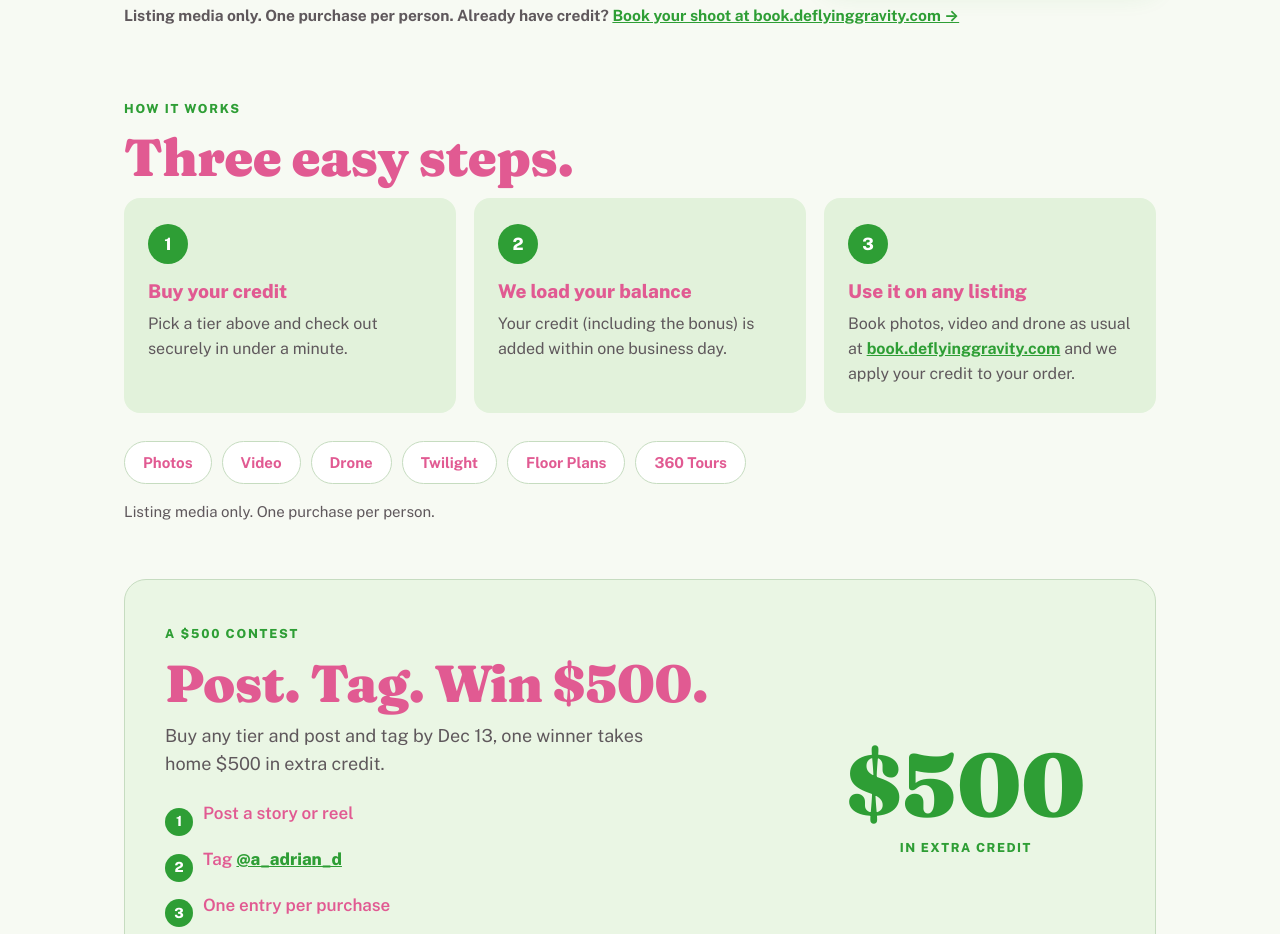
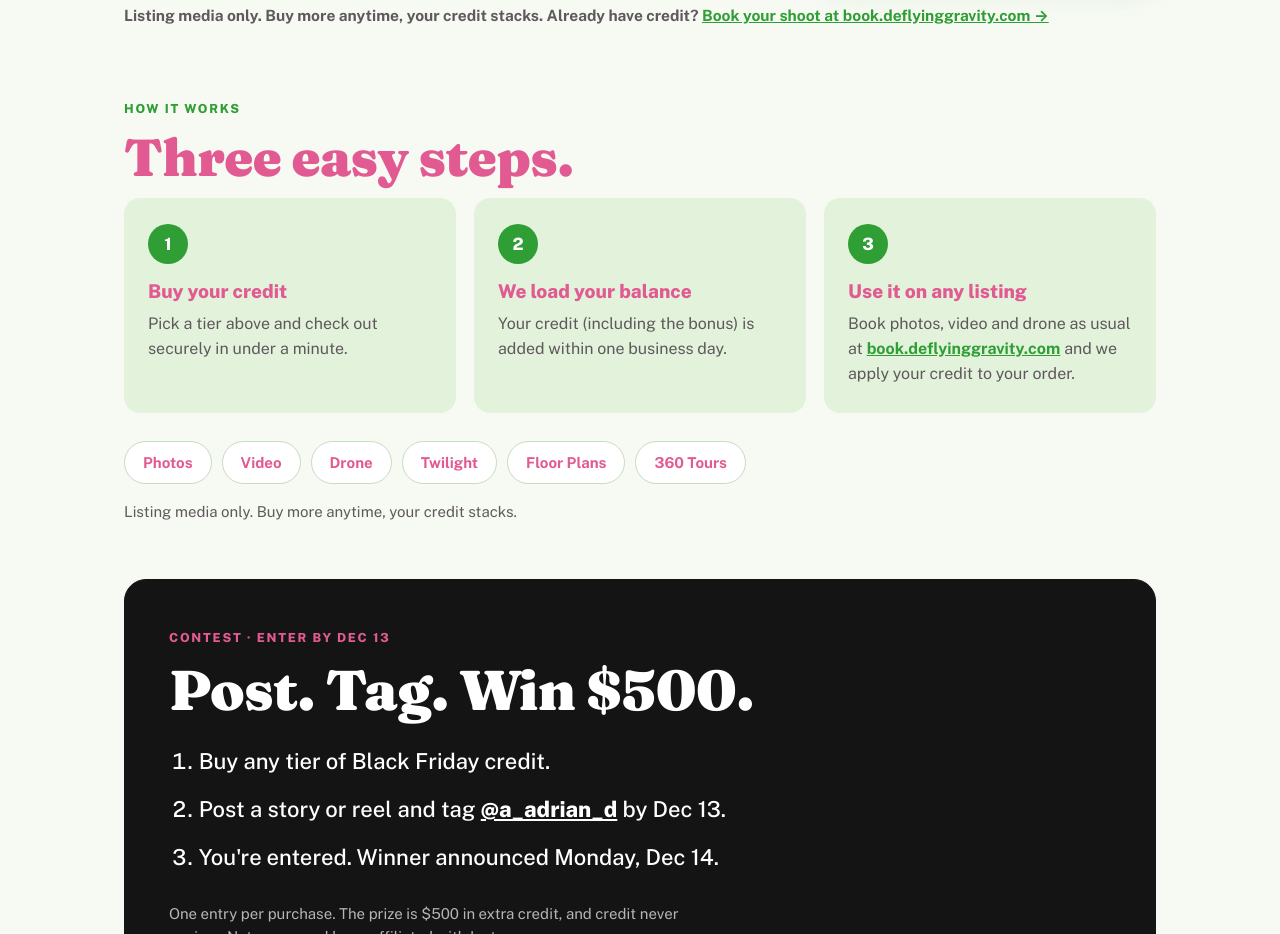
Before and after one commit to FirststrikeAD/dgwebsite, a plain HTML site: page blackfriday/index.html in a window 1280 px wide. Shown: the part 1866-2800 px from the top of the page. Drawn offline with nearby package versions, Linux system fonts and the light colour scheme.

Commit message:
Black Friday page: remove one-per-person limit, black contest box, mobile one-line fixes, spelled-out links, footer address

```diff
--- a/blackfriday/index.html
+++ b/blackfriday/index.html
@@ -285,7 +285,7 @@
     margin:0;
     font-family:var(--serif);
     font-weight:700;
-    font-size:clamp(24px,4vw,34px);
+    font-size:clamp(16px,4.6vw,34px);
     line-height:1.15;
   }
 
@@ -469,63 +469,54 @@
 
   /* ---------- CONTEST ---------- */
   .contest{
-    background:var(--mint-pale);
-    border:1px solid var(--line-dark);
+    background:#141414;
+    border:1px solid #141414;
     border-radius:22px;
-    padding:44px 40px;
+    padding:48px 44px;
     margin-top:56px;
-    display:grid;
-    grid-template-columns:1.35fr .65fr;
-    gap:32px;
-    align-items:center;
+    color:#fff;
   }
-  .contest .kicker{color:var(--green)}
-  .contest h2{margin-bottom:12px}
-  .contest .lead{
-    font-size:18px;
-    margin:0 0 22px;
-    color:var(--ink-soft);
-    max-width:480px;
+  .contest .kicker{color:var(--pink)}
+  .contest h2{
+    margin-bottom:26px;
+    color:#fff;
+    font-size:clamp(36px,5.2vw,56px);
+    line-height:1.08;
+    max-width:640px;
   }
   .contest-steps{
-    list-style:none;
-    margin:0 0 22px;
-    padding:0;
+    margin:0 0 28px;
+    padding-left:1.35em;
     display:grid;
-    gap:10px;
-    font-size:17px;
-    font-weight:600;
-    color:var(--pink);
+    gap:16px;
+    font-size:clamp(18px,2.4vw,22px);
+    font-weight:500;
+    line-height:1.45;
+    color:#fff;
+    max-width:600px;
   }
-  .contest-steps .n{
-    display:inline-flex;
-    width:28px;height:28px;
-    border-radius:50%;
-    background:var(--green);
-    color:#fff;
-    font-size:14px;
-    font-weight:800;
-    align-items:center;justify-content:center;
-    margin-right:10px;
-    vertical-align:-7px;
-  }
-  .contest-steps a{font-weight:800}
-  .contest .winner{
-    margin:0;
-    font-weight:700;
-    color:var(--green);
-    font-size:16px;
+  .contest-steps a{font-weight:800;color:#fff}
+  .contest-fine{
+    margin:0 0 34px;
+    font-size:15px;
+    line-height:1.55;
+    color:#B9B3B8;
+    max-width:560px;
   }
   .contest-prize{
-    text-align:center;
+    text-align:left;
   }
   .contest-prize .amount{
     font-family:var(--serif);
     font-weight:900;
-    font-size:clamp(56px,8vw,88px);
+    font-size:clamp(88px,15vw,156px);
     line-height:1;
-    color:var(--green);
     display:block;
+    color:var(--pink);
+    background:linear-gradient(92deg,var(--brand) 10%,var(--pink) 90%);
+    -webkit-background-clip:text;
+    background-clip:text;
+    -webkit-text-fill-color:transparent;
   }
   .contest-prize .in-credit{
     display:block;
@@ -534,10 +525,11 @@
     letter-spacing:.12em;
     font-size:12.5px;
     text-transform:uppercase;
-    color:var(--green);
+    color:#E8E4E6;
   }
 
   /* ---------- FAQ ---------- */
+  #faq-h{color:#1D1D1B}
   .faq-list{display:grid;gap:12px;margin-top:10px}
   details.faq{
     background:var(--white);
@@ -549,7 +541,7 @@
     list-style:none;
     cursor:pointer;
     padding:20px 22px;
-    color:var(--pink);
+    color:#1D1D1B;
     font-weight:800;
     font-size:17px;
     display:flex;
@@ -564,7 +556,7 @@
     width:0;height:0;
     border-top:6px solid transparent;
     border-bottom:6px solid transparent;
-    border-left:9px solid var(--pink);
+    border-left:9px solid #1D1D1B;
     transition:transform .18s ease;
   }
   details.faq[open ] summary::before{transform:rotate(90deg)}
@@ -584,9 +576,14 @@
     text-align:center;
   }
   .final-cta h2{
-    font-size:clamp(32px,5.4vw,50px);
-    max-width:820px;
+    font-size:clamp(26px,4vw,42px);
+    max-width:1100px;
     margin:0 auto 16px;
+    color:#1D1D1B;
+    text-wrap:balance;
+  }
+  @media (max-width:540px){
+    .banner-book{font-size:11.5px}
   }
   .final-cta p{
     margin:0;
@@ -611,8 +608,7 @@
   @media (max-width:820px){
     .grid{grid-template-columns:repeat(2,1fr)}
     .steps{grid-template-columns:1fr}
-    .contest{grid-template-columns:1fr;padding:34px 26px}
-    .contest-prize{text-align:left}
+    .contest{padding:36px 26px}
     section{padding:52px 0 4px}
   }
   @media (max-width:540px){
@@ -644,10 +640,10 @@
       <p class="eyebrow" data-i18n="eyebrow">Black Friday Sale · Nov 23 to Dec 14 · For Metro Atlanta Real Estate Agents, Realtors &amp; Brokers</p>
       <h1 data-i18n="h1">Stock up on listing media. <span class="accent">Get up to 20% free.</span></h1>
       <p class="subhead" data-i18n="subhead">Prepay for your 2027 listing photos, video, drone and more, and we&rsquo;ll add bonus credit on top. Your credit never expires.</p>
-      <div class="restriction" data-i18n="restriction">For listing media only. One purchase per person.</div>
+      <div class="restriction" data-i18n="restriction">For listing media only. Buy more anytime, your credit stacks.</div>
 
       <div class="hero-actions">
-        <a class="book-btn" href="https://book.deflyinggravity.com" data-i18n="bookShoot">Book a Shoot &rarr;</a>
+        <a class="book-btn" href="https://book.deflyinggravity.com" data-i18n="bookShoot">Book at book.deflyinggravity.com &rarr;</a>
       </div>
 
       <p class="countdown-label" id="cd-label" data-i18n="cdLabel">Sale ends Monday, Dec 14 at midnight.</p>
@@ -664,7 +660,7 @@
   <div class="banner">
     <p class="wordmark wordmark-on-dark brand-line-banner" aria-label="DeFLYING GRAVITY"><span class="wm-fly">DeFLYING</span> <span class="wm-grav">GRAVITY</span></p>
     <p data-i18n="bannerLine">$5,000 gets you $6,000. No catch.</p>
-    <a class="banner-book" href="https://book.deflyinggravity.com" data-i18n="bannerBook">Book your next shoot &rarr;</a>
+    <a class="banner-book" href="https://book.deflyinggravity.com" data-i18n="bannerBook">Book your next shoot at book.deflyinggravity.com &rarr;</a>
   </div>
 
   <!-- PRICING -->
@@ -673,7 +669,7 @@
       <p class="kicker" data-i18n="pricingKicker">Pick Your Amount</p>
       <h2 id="pricing-h" data-i18n="pricingH">Choose Your Credit</h2>
       <p class="intro" data-i18n="pricingIntro">Choose a tier, check out securely, and we&rsquo;ll load your credit within one business day.</p>
-      <div class="restriction-inline" data-i18n="restriction">For listing media only. One purchase per person.</div>
+      <div class="restriction-inline" data-i18n="restriction">For listing media only. Buy more anytime, your credit stacks.</div>
 
       <div class="grid">
         <article class="card">
@@ -720,7 +716,7 @@
         </article>
       </div>
 
-      <p class="under-note" data-i18n="underNote">Listing media only. One purchase per person. Already have credit? <a href="https://book.deflyinggravity.com">Book your shoot at book.deflyinggravity.com &rarr;</a></p>
+      <p class="under-note" data-i18n="underNote">Listing media only. Buy more anytime, your credit stacks. Already have credit? <a href="https://book.deflyinggravity.com">Book your shoot at book.deflyinggravity.com &rarr;</a></p>
     </div>
   </section>
 
@@ -756,21 +752,18 @@
         <span class="chip" data-i18n="chipFloor">Floor Plans</span>
         <span class="chip" data-i18n="chip360">360 Tours</span>
       </div>
-      <p class="fine-line" data-i18n="restrictionShort">Listing media only. One purchase per person.</p>
+      <p class="fine-line" data-i18n="restrictionShort">Listing media only. Buy more anytime, your credit stacks.</p>
 
       <!-- CONTEST -->
       <div class="contest">
-        <div>
-          <p class="kicker" data-i18n="contestKicker">A $500 Contest</p>
-          <h2 data-i18n="contestH">Post. Tag. Win $500.</h2>
-          <p class="lead" data-i18n="contestLead">Buy any tier and post and tag by Dec 13, one winner takes home $500 in extra credit.</p>
-          <ul class="contest-steps">
-            <li><span class="n" aria-hidden="true">1</span><span data-i18n="contestStep1">Post a story or reel</span></li>
-            <li><span class="n" aria-hidden="true">2</span><span data-i18n="contestStep2">Tag <a href="https://www.instagram.com/a_adrian_d">@a_adrian_d</a></span></li>
-            <li><span class="n" aria-hidden="true">3</span><span data-i18n="contestStep3">One entry per purchase</span></li>
-          </ul>
-          <p class="winner" data-i18n="contestWinner">Winner announced Monday, Dec 14.</p>
-        </div>
+        <p class="kicker" data-i18n="contestKicker">Contest · Enter by Dec 13</p>
+        <h2 data-i18n="contestH">Post. Tag. Win $500.</h2>
+        <ol class="contest-steps">
+          <li data-i18n="contestStep1">Buy any tier of Black Friday credit.</li>
+          <li><span data-i18n="contestStep2">Post a story or reel and tag <a href="https://www.instagram.com/a_adrian_d">@a_adrian_d</a> by Dec 13.</span></li>
+          <li data-i18n="contestStep3">You're entered. Winner announced Monday, Dec 14.</li>
+        </ol>
+        <p class="contest-fine" data-i18n="contestFine">One entry per purchase. The prize is $500 in extra credit, and credit never expires. Not sponsored by or affiliated with Instagram.</p>
         <div class="contest-prize" aria-hidden="true">
           <span class="amount">$500</span>
           <span class="in-credit" data-i18n="contestPrizeLabel">In Extra Credit</span>
@@ -831,7 +824,7 @@
   </div>
 
   <footer>
-    <span class="wordmark footer-brand" aria-label="DeFLYING GRAVITY"><span class="wm-fly">DeFLYING</span> <span class="wm-grav">GRAVITY</span></span> &middot; <span data-i18n="footerMedia">Metro Atlanta Real Estate Media</span> &middot; <a href="https://book.deflyinggravity.com" data-i18n="footerBook">Book Online</a> &middot; <a href="tel:+18636044376">(863) 604-4376</a>
+    <span class="wordmark footer-brand" aria-label="DeFLYING GRAVITY"><span class="wm-fly">DeFLYING</span> <span class="wm-grav">GRAVITY</span></span> &middot; <span data-i18n="footerMedia">Metro Atlanta Real Estate Media</span> &middot; <a href="https://deflyinggravity.com/blackfriday" data-i18n="footerBook">deflyinggravity.com/blackfriday</a>
   </footer>
 
 <script>
@@ -842,9 +835,9 @@
       eyebrow: "Black Friday Sale \u00B7 Nov 23 to Dec 14 \u00B7 For Metro Atlanta Real Estate Agents, Realtors & Brokers",
       h1: "Stock up on listing media. <span class=\"accent\">Get up to 20% free.</span>",
       subhead: "Prepay for your 2027 listing photos, video, drone and more, and we\u2019ll add bonus credit on top. Your credit never expires.",
-      restriction: "For listing media only. One purchase per person.",
-      restrictionShort: "Listing media only. One purchase per person.",
-      bookShoot: "Book a Shoot \u2192",
+      restriction: "For listing media only. Buy more anytime, your credit stacks.",
+      restrictionShort: "Listing media only. Buy more anytime, your credit stacks.",
+      bookShoot: "Book at book.deflyinggravity.com \u2192",
       cdLabel: "Sale ends Monday, Dec 14 at midnight.",
       cdEnded: "This sale has ended.",
       cdAria: "Time left in the sale",
@@ -853,7 +846,7 @@
       cdMin: "Min",
       cdSec: "Sec",
       bannerLine: "$5,000 gets you $6,000. No catch.",
-      bannerBook: "Book your next shoot \u2192",
+      bannerBook: "Book your next shoot at book.deflyinggravity.com \u2192",
       pricingKicker: "Pick Your Amount",
       pricingH: "Choose Your Credit",
       pricingIntro: "Choose a tier, check out securely, and we\u2019ll load your credit within one business day.",
@@ -879,7 +872,7 @@
       buy4000: "Buy $4,000",
       buy5000: "Buy $5,000",
       bestTag: "BEST VALUE",
-      underNote: "Listing media only. One purchase per person. Already have credit? <a href=\"https://book.deflyinggravity.com\">Book your shoot at book.deflyinggravity.com \u2192</a>",
+      underNote: "Listing media only. Buy more anytime, your credit stacks. Already have credit? <a href=\"https://book.deflyinggravity.com\">Book your shoot at book.deflyinggravity.com \u2192</a>",
       howKicker: "How It Works",
       howH: "Three easy steps.",
       step1t: "Buy your credit",
@@ -895,13 +888,12 @@
       chipTwilight: "Twilight",
       chipFloor: "Floor Plans",
       chip360: "360 Tours",
-      contestKicker: "A $500 Contest",
+      contestKicker: "Contest · Enter by Dec 13",
       contestH: "Post. Tag. Win $500.",
-      contestLead: "Buy any tier and post and tag by Dec 13, one winner takes home $500 in extra credit.",
-      contestStep1: "Post a story or reel",
-      contestStep2: "Tag <a href=\"https://www.instagram.com/a_adrian_d\">@a_adrian_d</a>",
-      contestStep3: "One entry per purchase",
-      contestWinner: "Winner announced Monday, Dec 14.",
+      contestStep1: "Buy any tier of Black Friday credit.",
+      contestStep2: "Post a story or reel and tag <a href=\"https://www.instagram.com/a_adrian_d\">@a_adrian_d</a> by Dec 13.",
+      contestStep3: "You're entered. Winner announced Monday, Dec 14.",
+      contestFine: "One entry per purchase. The prize is $500 in extra credit, and credit never expires. Not sponsored by or affiliated with Instagram.",
       contestPrizeLabel: "In Extra Credit",
       faqKicker: "Questions",
       faqH: "Good to Know.",
@@ -922,16 +914,16 @@
       finalBtn: "Book Now at book.deflyinggravity.com",
       finalQ: "Questions? Text or call us at <a href=\"tel:+18636044376\">(863) 604-4376</a>.",
       footerMedia: "Metro Atlanta Real Estate Media",
-      footerBook: "Book Online"
+      footerBook: "deflyinggravity.com/blackfriday"
     },
     es: {
       docTitle: "Venta Black Friday de Cr\u00E9dito para Medios \u2014 DeFLYING GRAVITY",
       eyebrow: "Venta de Black Friday \u00B7 Del 23 de noviembre al 14 de diciembre \u00B7 Para agentes de bienes ra\u00EDces, realtors y brokers del \u00E1rea metropolitana de Atlanta",
       h1: "Abastece tu cr\u00E9dito para medios de listados. <span class=\"accent\">Recibe hasta un 20% gratis.</span>",
       subhead: "Paga por adelantado las fotos, el video, el dron y m\u00E1s para tus listados de 2027, y te agregaremos cr\u00E9dito adicional. Tu cr\u00E9dito nunca vence.",
-      restriction: "Solo para medios de listados. Una compra por persona.",
-      restrictionShort: "Solo para medios de listados. Una compra por persona.",
-      bookShoot: "Reserva una sesi\u00F3n \u2192",
+      restriction: "Solo para medios de listados. Compra más cuando quieras, tu crédito se acumula.",
+      restrictionShort: "Solo para medios de listados. Compra más cuando quieras, tu crédito se acumula.",
+      bookShoot: "Reserva en book.deflyinggravity.com \u2192",
       cdLabel: "La venta termina el lunes 14 de diciembre a la medianoche.",
       cdEnded: "Esta venta ha terminado.",
       cdAria: "Tiempo restante de la venta",
@@ -940,7 +932,7 @@
       cdMin: "Min",
       cdSec: "Seg",
       bannerLine: "$5,000 te dan $6,000. Sin trucos.",
-      bannerBook: "Reserva tu pr\u00F3xima sesi\u00F3n \u2192",
+      bannerBook: "Reserva tu pr\u00F3xima sesi\u00F3n en book.deflyinggravity.com \u2192",
       pricingKicker: "Elige tu monto",
       pricingH: "Elige tu cr\u00E9dito",
       pricingIntro: "Elige un nivel, paga de forma segura y cargaremos tu cr\u00E9dito dentro de un d\u00EDa laborable.",
@@ -966,7 +958,7 @@
       buy4000: "Comprar $4,000",
       buy5000: "Comprar $5,000",
       bestTag: "MEJOR VALOR",
-      underNote: "Solo para medios de listados. Una compra por persona. \u00BFYa tienes cr\u00E9dito? <a href=\"https://book.deflyinggravity.com\">Reserva tu sesi\u00F3n en book.deflyinggravity.com \u2192</a>",
+      underNote: "Solo para medios de listados. Compra más cuando quieras, tu crédito se acumula. \u00BFYa tienes cr\u00E9dito? <a href=\"https://book.deflyinggravity.com\">Reserva tu sesi\u00F3n en book.deflyinggravity.com \u2192</a>",
       howKicker: "C\u00F3mo funciona",
       howH: "Tres pasos sencillos.",
       step1t: "Compra tu cr\u00E9dito",
@@ -982,13 +974,12 @@
       chipTwilight: "Atardecer",
       chipFloor: "Planos de planta",
       chip360: "Tours 360",
-      contestKicker: "Un concurso de $500",
+      contestKicker: "Concurso · Hasta el 13 de diciembre",
       contestH: "Publica. Etiqueta. Gana $500.",
-      contestLead: "Compra cualquier nivel y publica y etiqueta a m\u00E1s tardar el 13 de diciembre: un ganador se llevar\u00E1 $500 en cr\u00E9dito extra.",
-      contestStep1: "Publica una historia o un reel",
-      contestStep2: "Etiqueta a <a href=\"https://www.instagram.com/a_adrian_d\">@a_adrian_d</a>",
-      contestStep3: "Una participaci\u00F3n por compra",
-      contestWinner: "El ganador se anunciar\u00E1 el lunes 14 de diciembre.",
+      contestStep1: "Compra cualquier nivel de cr\u00E9dito de Black Friday.",
+      contestStep2: "Publica una historia o un reel y etiqueta a <a href=\"https://www.instagram.com/a_adrian_d\">@a_adrian_d</a> a m\u00E1s tardar el 13 de diciembre.",
+      contestStep3: "Ya est\u00E1s participando. El ganador se anunciar\u00E1 el lunes 14 de diciembre.",
+      contestFine: "Una participaci\u00F3n por compra. El premio es $500 en cr\u00E9dito extra, y el cr\u00E9dito nunca vence. Sin patrocinio ni afiliaci\u00F3n con Instagram.",
       contestPrizeLabel: "En cr\u00E9dito extra",
       faqKicker: "Preguntas",
       faqH: "Lo que debes saber.",
@@ -1009,7 +1000,7 @@
       finalBtn: "Reserva ahora en book.deflyinggravity.com",
       finalQ: "\u00BFPreguntas? Env\u00EDanos un mensaje de texto o ll\u00E1manos al <a href=\"tel:+18636044376\">(863) 604-4376</a>.",
       footerMedia: "Medios inmobiliarios del \u00E1rea metropolitana de Atlanta",
-      footerBook: "Reserva en l\u00EDnea"
+      footerBook: "deflyinggravity.com/blackfriday"
     }
   };
 
```
